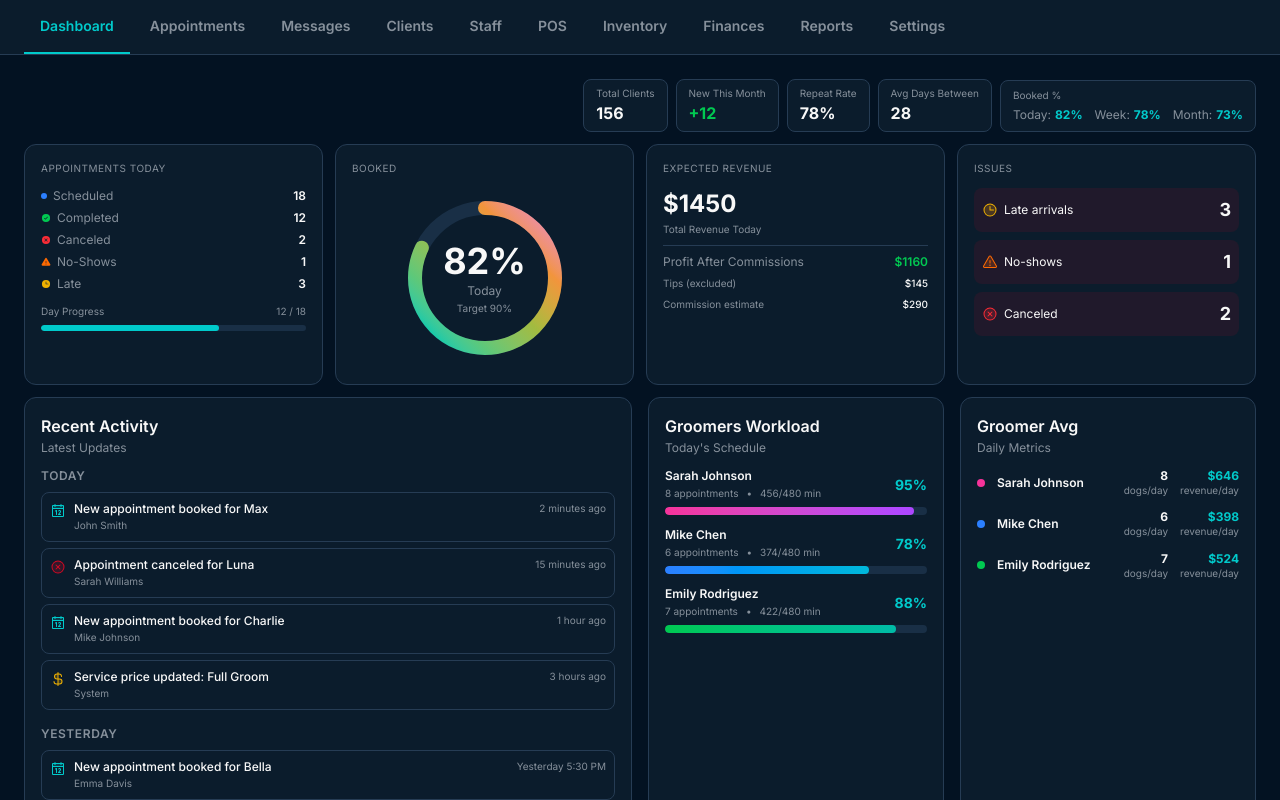
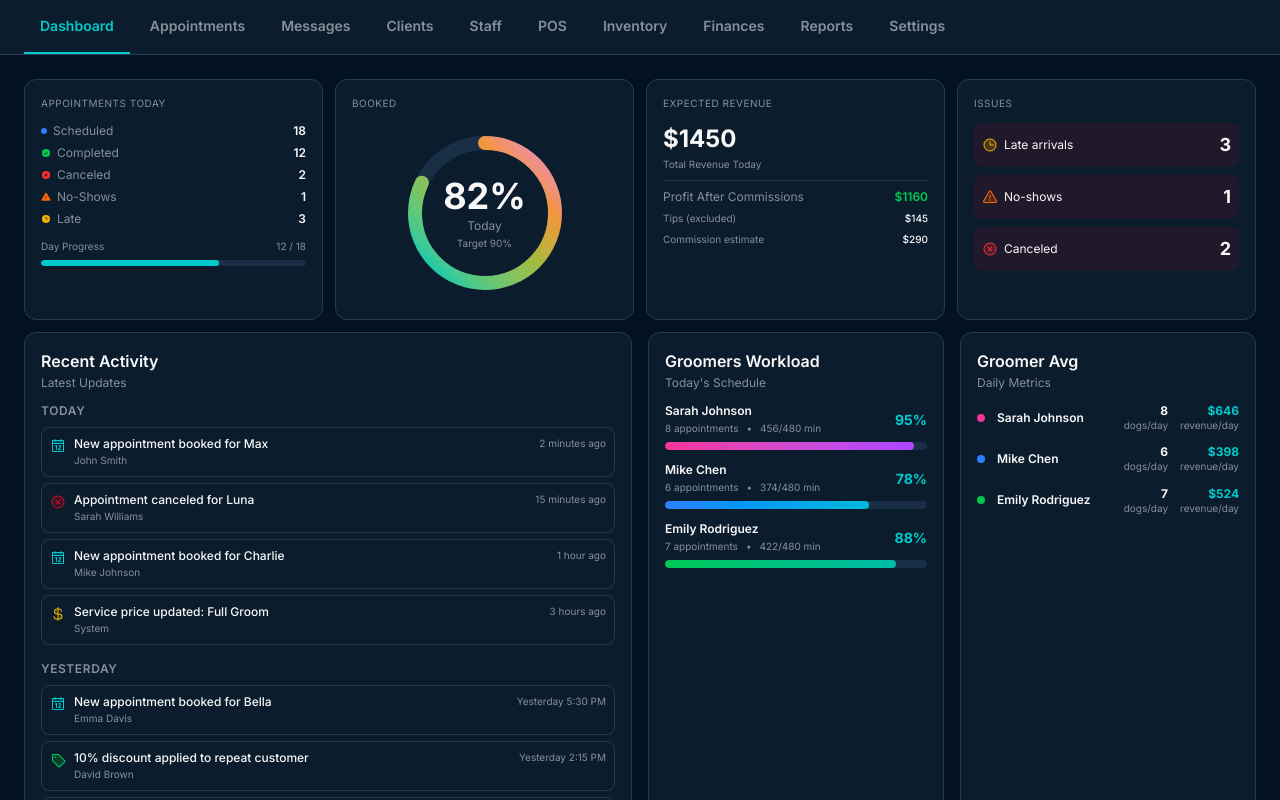
Before and after one commit to JimmysRanch/126, a React (Vite) app: page / in a window 1280 px wide. Shown: the top 800 px of the page. Built offline with nearby package versions, Linux system fonts and the light colour scheme.

Commit message:
Generated by Spark: In Dashboard.tsx, remove the header section that contains the Total Clients, New This Month, Repeat Rate, Avg Days Between, and Booked % widgets.

```diff
--- a/src/pages/Dashboard.tsx
+++ b/src/pages/Dashboard.tsx
@@ -53,62 +53,6 @@ export function Dashboard() {
   return (
     <div className="min-h-screen bg-background text-foreground px-4 sm:px-6 py-4 sm:py-6">
       <div className="max-w-[1600px] mx-auto space-y-3">
-
-        <header className="flex flex-wrap items-center justify-end gap-2">
-          <div className="bg-card rounded-lg px-2 sm:px-3 py-1.5 border border-border">
-            <div className="text-[10px] text-muted-foreground">Total Clients</div>
-            <div className="text-sm sm:text-base font-bold">
-              <AnimatedNumber value={clientMetrics.totalClients} delay={0.1} />
-            </div>
-          </div>
-          <div className="bg-card rounded-lg px-2 sm:px-3 py-1.5 border border-border">
-            <div className="text-[10px] text-muted-foreground">New This Month</div>
-            <div className="text-sm sm:text-base font-bold text-green-500">
-              +<AnimatedNumber value={clientMetrics.newThisMonth} delay={0.15} />
-            </div>
-          </div>
-          <div className="bg-card rounded-lg px-2 sm:px-3 py-1.5 border border-border">
-            <div className="text-[10px] text-muted-foreground">Repeat Rate</div>
-            <div className="text-sm sm:text-base font-bold">
-              <AnimatedNumber value={clientMetrics.repeatVisitRate} delay={0.2} suffix="%" />
-            </div>
-          </div>
-          <div className="bg-card rounded-lg px-2 sm:px-3 py-1.5 border border-border">
-            <div className="text-[10px] text-muted-foreground">Avg Days Between</div>
-            <div className="text-sm sm:text-base font-bold">
-              <AnimatedNumber value={clientMetrics.avgDaysBetweenVisits} delay={0.25} />
-            </div>
-          </div>
-          <motion.div
-            initial={{ opacity: 0, y: 20 }}
-            animate={{ opacity: 1, y: 0 }}
-            transition={{ duration: 0.5, delay: 0.3 }}
-            className="bg-card rounded-lg px-2 sm:px-3 py-1.5 border border-border h-[52px] flex flex-col justify-center w-full sm:w-auto"
-          >
-            <div className="text-[10px] text-muted-foreground mb-1">Booked %</div>
-            <div className="flex items-center gap-2 sm:gap-3 text-xs justify-between sm:justify-start">
-              <div className="flex items-center gap-1">
-                <span className="text-muted-foreground">Today:</span>
-                <span className="font-bold text-primary">
-                  <AnimatedNumber value={bookingSummary.today} delay={0.7} suffix="%" />
-                </span>
-              </div>
-              <div className="flex items-center gap-1">
-                <span className="text-muted-foreground">Week:</span>
-                <span className="font-bold text-primary">
-                  <AnimatedNumber value={bookingSummary.week} delay={0.75} suffix="%" />
-                </span>
-              </div>
-              <div className="flex items-center gap-1">
-                <span className="text-muted-foreground">Month:</span>
-                <span className="font-bold text-primary">
-                  <AnimatedNumber value={bookingSummary.month} delay={0.8} suffix="%" />
-                </span>
-              </div>
-            </div>
-          </motion.div>
-        </header>
-
         <section>
           <div className="grid grid-cols-1 sm:grid-cols-2 lg:grid-cols-4 gap-3">
 
```
